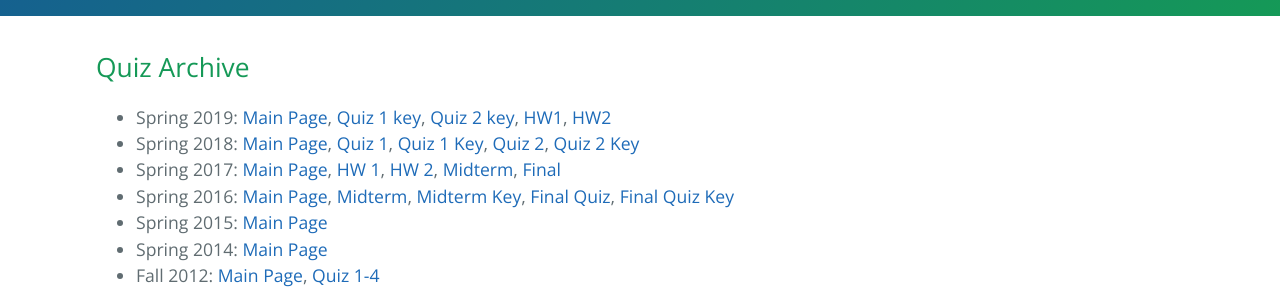
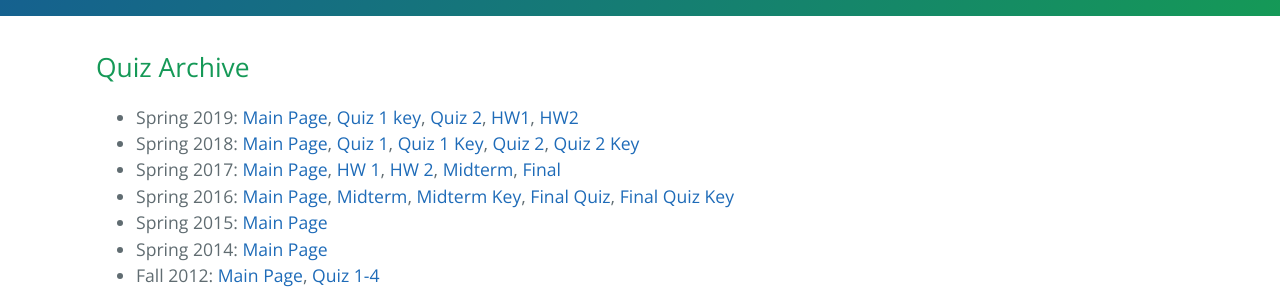
Before and after one commit to gersteinlab/cbb752b20, a Jekyll site: the page built from quiz.md, in a window 1280 px wide. Shown: the part 398-691 px from the top of the page. Built offline with Jekyll 4.4.1, drawn with Linux system fonts in a browser that asks for light colours.

Commit message:
Update quiz.md

```diff
--- a/quiz.md
+++ b/quiz.md
@@ -10,7 +10,7 @@ layout: page
 		Spring 2019:
 		<a href="http://cbb752b19.gersteinlab.org/">Main Page</a>,
         <a href="http://files.gersteinlab.org/public-docs/2019/12.05/cbb752b19_quiz_archive/cbb752b19_quiz1_wSoln.docx">Quiz 1 key</a>,
-        <a href="http://files.gersteinlab.org/public-docs/2019/12.05/cbb752b19_quiz_archive/cbb752b19_quiz2_wSoln.docx">Quiz 2 key</a>,
+        <a href="http://files.gersteinlab.org/public-docs/2020/04.07/cbb752b19_quiz2.docx">Quiz 2</a>,
 		<a href="http://files.gersteinlab.org/public-docs/2019/12.05/cbb752b19_quiz_archive/cbb752b19_hw1.pdf">HW1</a>,
 		<a href="http://files.gersteinlab.org/public-docs/2019/12.05/cbb752b19_quiz_archive/cbb752b19_hw2.pdf">HW2</a>
 	</li>
```
